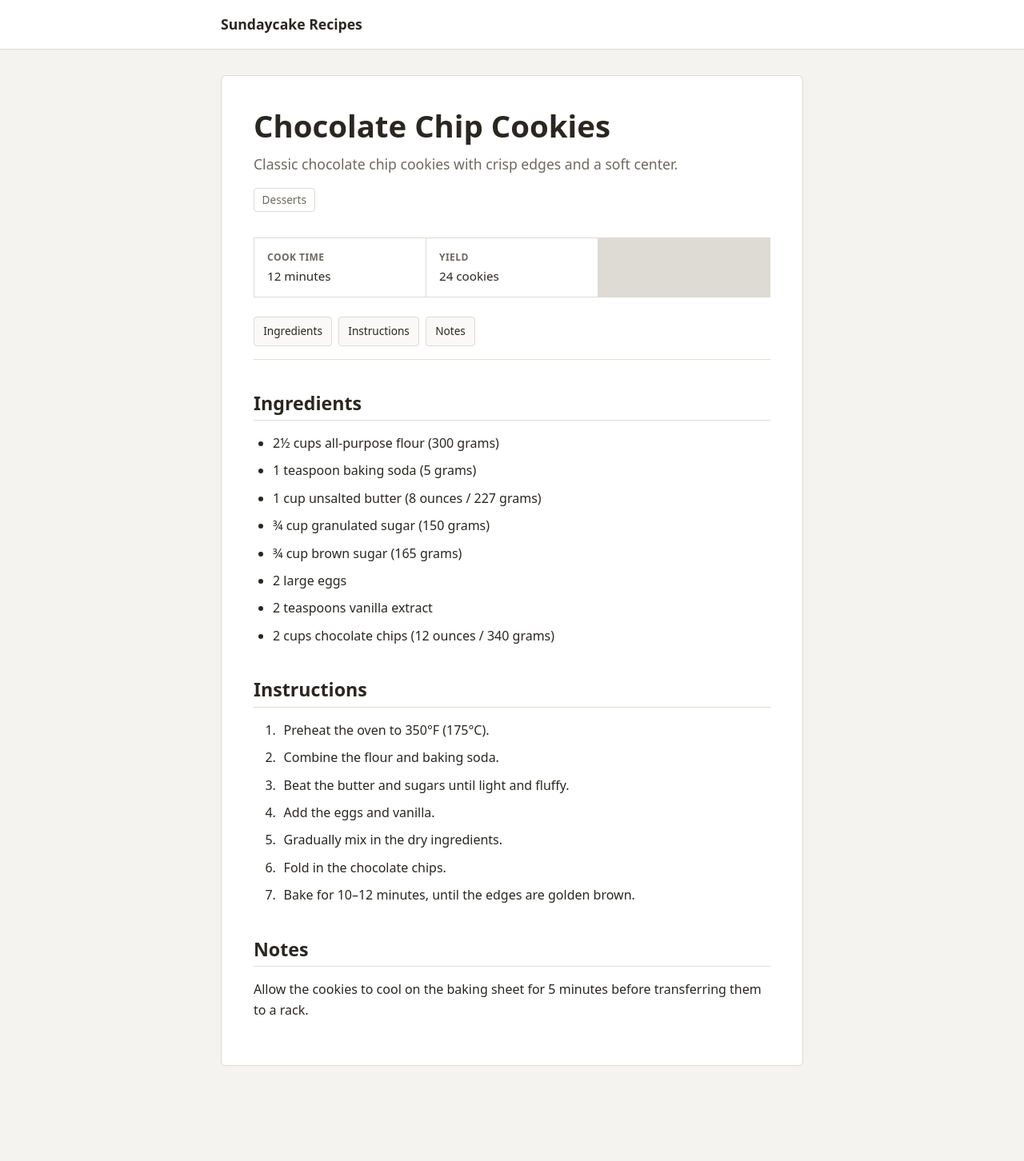
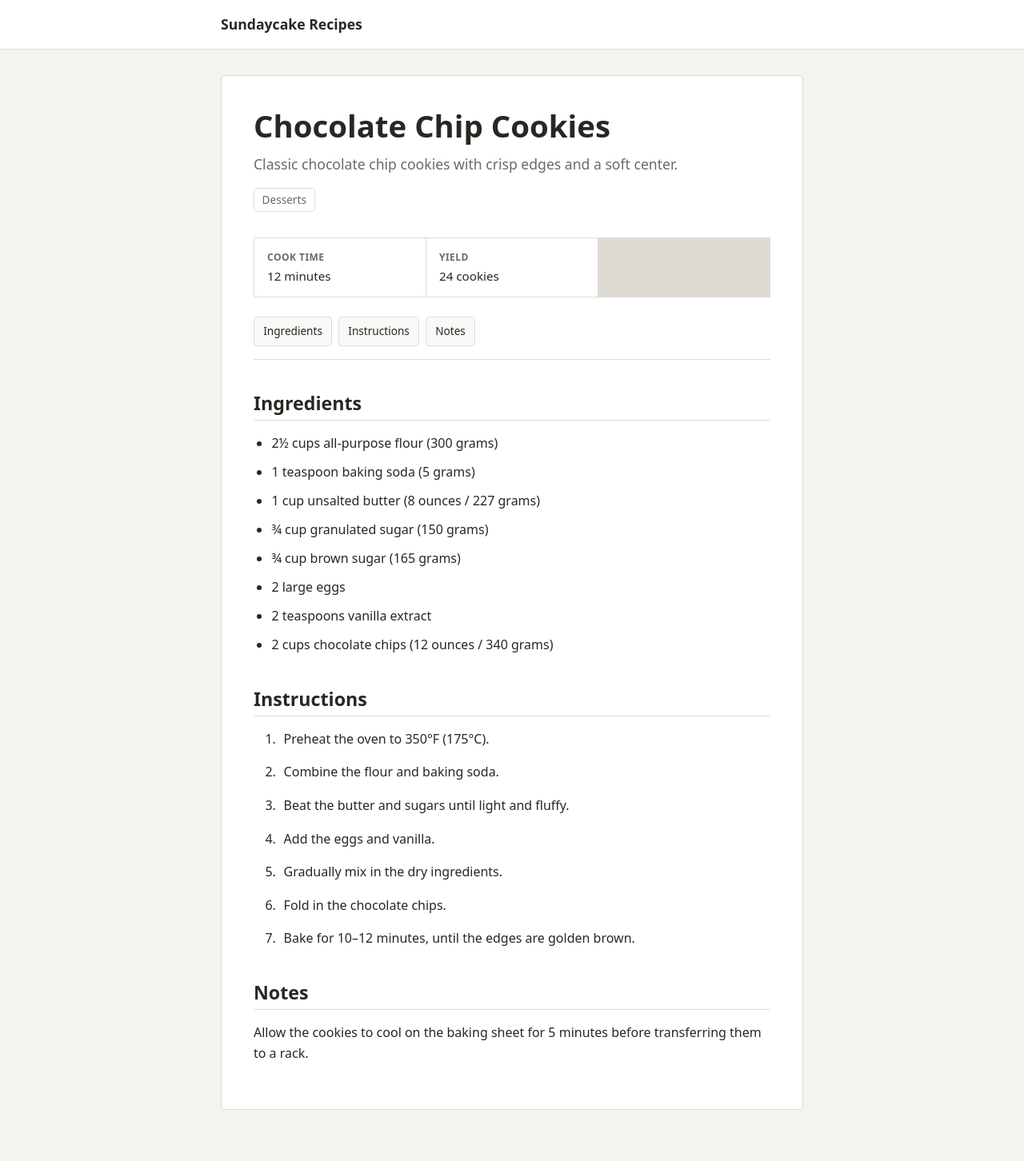
Before and after one commit to sundaycake/recipes, a Jekyll site: the page built from _recipes/chocolate-chip-cookies.md, in a window 1280 px wide. Shown: the whole page at 80% size. Built offline with Jekyll 4.4.1, drawn with Linux system fonts in a browser that asks for light colours; before the commit the page ends 1397 px from its top, so only the background shows below that.

Commit message:
Update style.css

```diff
--- a/assets/css/style.css
+++ b/assets/css/style.css
@@ -226,7 +226,6 @@ body {
 .recipe-content ol {
     margin-top: 0.5rem;
     margin-bottom: 1.5rem;
-
     padding-left: 1.5rem;
 }
 
@@ -234,6 +233,18 @@ body {
     margin-bottom: 0.55rem;
 }
 
+.recipe-content ul li {
+    margin-bottom: 0.65rem;
+}
+
+.recipe-content ol {
+    padding-left: 2.5rem;
+}
+
+.recipe-content ol li {
+    padding-left: 0.4rem;
+    margin-bottom: 1rem;
+}
 
 /* --------------------------------------------------
    Instructions
@@ -247,6 +258,9 @@ body {
     padding-left: 0.35rem;
 }
 
+.recipe-content ul {
+    padding-left: 1.4rem;
+}
 
 /* --------------------------------------------------
    Source
```
